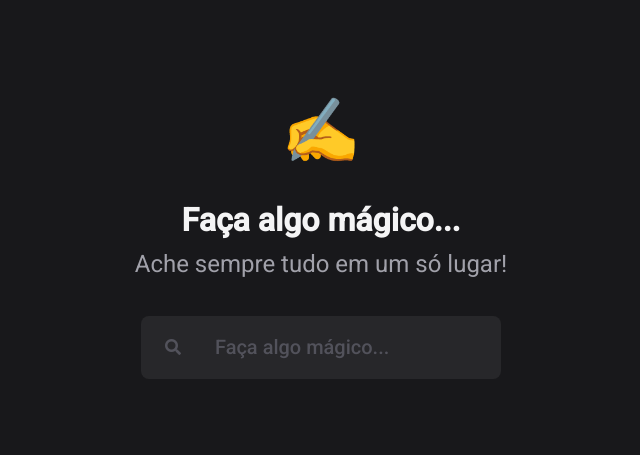
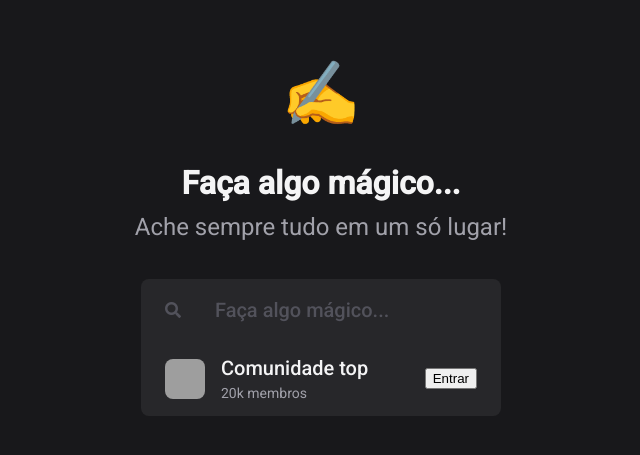
Before and after one commit to victorluadev/ballerini-challenge-april, a React (Create React App) app: page / in a window 1280 px wide. Shown: the part 161-616 px from the top of the page, without its empty margins (319-959 px from the left). Built offline with nearby package versions, Linux system fonts and the light colour scheme; grey boxes are pictures that could not be loaded.

Commit message:
feat: estilizando os itens

```diff
--- a/src/App.tsx
+++ b/src/App.tsx
@@ -1,9 +1,11 @@
-import React from "react";
+import React, { useState } from "react";
 
 function App() {
+  const [filter, setFilter] = useState<string>("");
+
   return (
     <React.Fragment>
-      <div className="container">
+      <section className="container">
         <span>✍</span>
         <h1>Faça algo mágico...</h1>
         <h2>Ache sempre tudo em um só lugar!</h2>
@@ -13,11 +15,26 @@ function App() {
             type="text"
             id="search"
             name="search"
+            value={filter}
+            onChange={(e) => setFilter(e.target.value)}
             placeholder="Faça algo mágico..."
             className="searchButton"
           />
         </div>
-      </div>
+        <div className={"searchResults " + (filter.length > 0 ? 'show' : '')}>
+          {filter}
+          <div className="itemContainer">
+            <img src="https://www.grouphealth.ca/wp-content/uploads/2018/05/placeholder-image-300x225.png" alt="nome do servidor"/>
+            <div className="itemDetails">
+              <h1>Comunidade top</h1>
+              <h2>20k membros</h2>
+            </div>
+            <div className="itemActions">
+              <button>Entrar</button>
+            </div>
+          </div>
+        </div>
+      </section>
     </React.Fragment>
   );
 }
--- a/src/index.css
+++ b/src/index.css
@@ -1,4 +1,6 @@
 @import url('styles/input.css');
+@import url('styles/searchSection.css');
+@import url('styles/itemResult.css');
 
 :root {
   --background: #18181b;
@@ -16,7 +18,7 @@ body {
 }
 
 .container {
-  /* overflow: hidden; */
+  overflow: hidden;
   position: absolute;
   width: 100%;
   height: 100%;
@@ -44,21 +46,3 @@ body {
   color: var(--gray);
   margin-bottom: 40px;
 }
-
-.searchContainer {
-  display: flex;
-  align-items: center;
-  min-width: 360px;
-  border-radius: 8px;
-  background-color: var(--gray-search);
-}
-
-.searchContainer > span::before {
-  font-family: "Font Awesome 5 Free";
-  content: "\f002";
-  display: inline-block;
-  padding: 20px 14px 20px 24px;
-  vertical-align: middle;
-  font-weight: 900;
-  color: var(--gray-text);
-}
--- a/src/styles/input.css
+++ b/src/styles/input.css
@@ -23,3 +23,7 @@
   font-size: 20px;
   color: var(--gray-text);
 }
+
+.searchButton:focus{
+  outline: none;
+}
--- /dev/null
+++ b/src/styles/itemResult.css
@@ -0,0 +1,42 @@
+.itemContainer {
+  display: flex;
+  flex-direction: row;
+  align-items: center;
+  padding: 16px 24px;
+  gap: 16px;
+}
+
+.itemContainer > img {
+  width: 40px;
+  height: 40px;
+  border-radius: 8px;
+}
+
+.itemDetails {
+  display: flex;
+  flex-direction: column;
+  align-items: flex-start;
+}
+
+.itemDetails > h1 {
+  color: var(--white);
+  font-weight: 500;
+  font-size: 20px;
+  margin-bottom: 8px;
+  word-wrap: normal;
+}
+
+.itemDetails > h2 {
+  color: var(--gray);
+  font-weight: 400;
+  font-size: 14px;
+}
+
+.itemActions {
+  display: flex;
+  flex-direction: row;
+  justify-content: center;
+  align-items: center;
+  margin-left: auto;
+  margin-right: 0;
+}
--- /dev/null
+++ b/src/styles/searchSection.css
@@ -0,0 +1,32 @@
+.searchContainer {
+  display: flex;
+  align-items: center;
+  min-width: 360px;
+  border-radius: 8px 8px 0px 0px;
+  background-color: var(--gray-search);
+}
+
+.searchContainer > span::before {
+  font-family: "Font Awesome 5 Free";
+  content: "\f002";
+  display: inline-block;
+  padding: 20px 14px 20px 24px;
+  vertical-align: middle;
+  font-weight: 900;
+  color: var(--gray-text);
+}
+
+.searchResults {
+  align-items: center;
+  min-width: 360px;
+  border-radius: 0px 0px 8px 8px;
+  background-color: var(--gray-search);
+}
+
+.show {
+  display: flex;
+}
+
+.hide {
+  display: none;
+}
```
